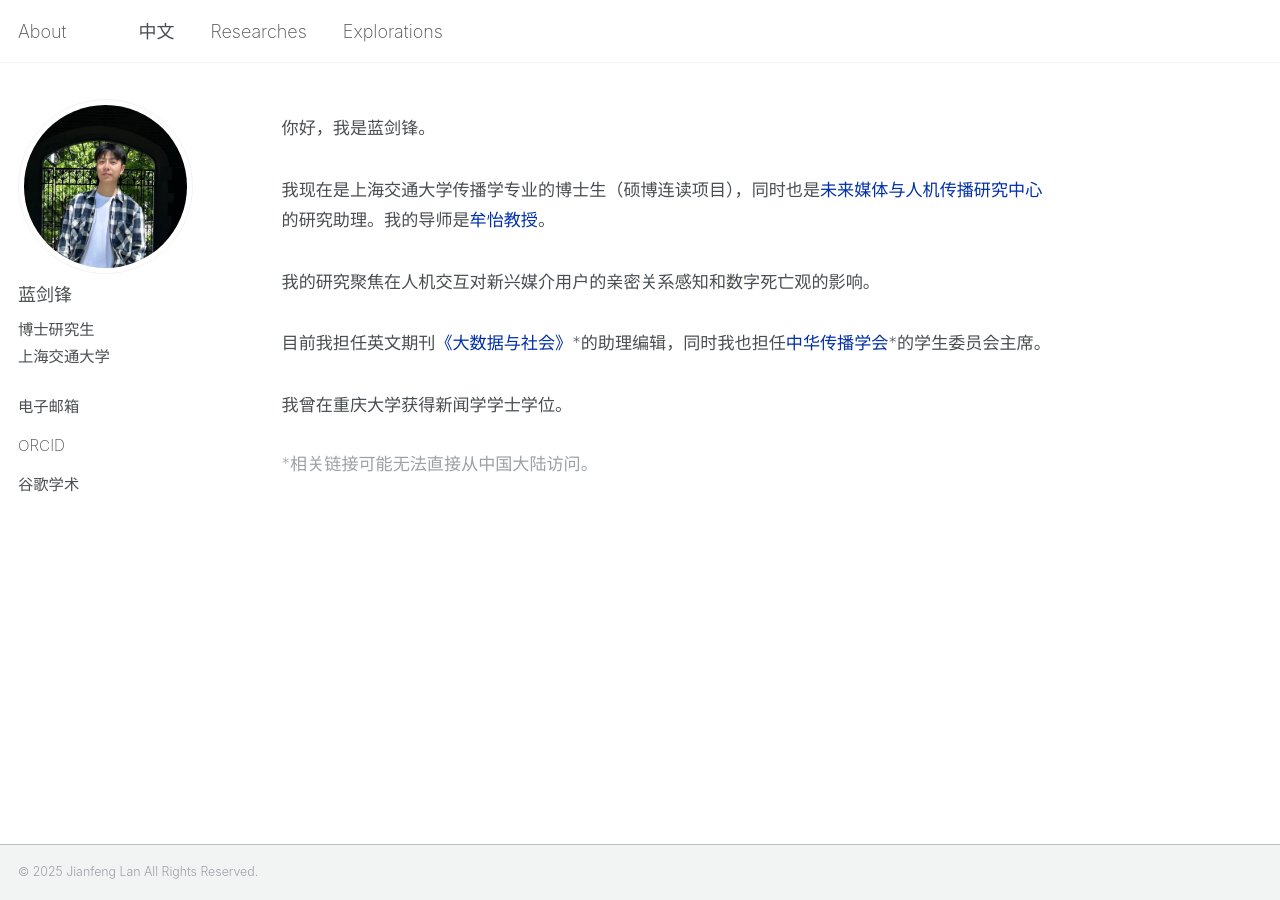
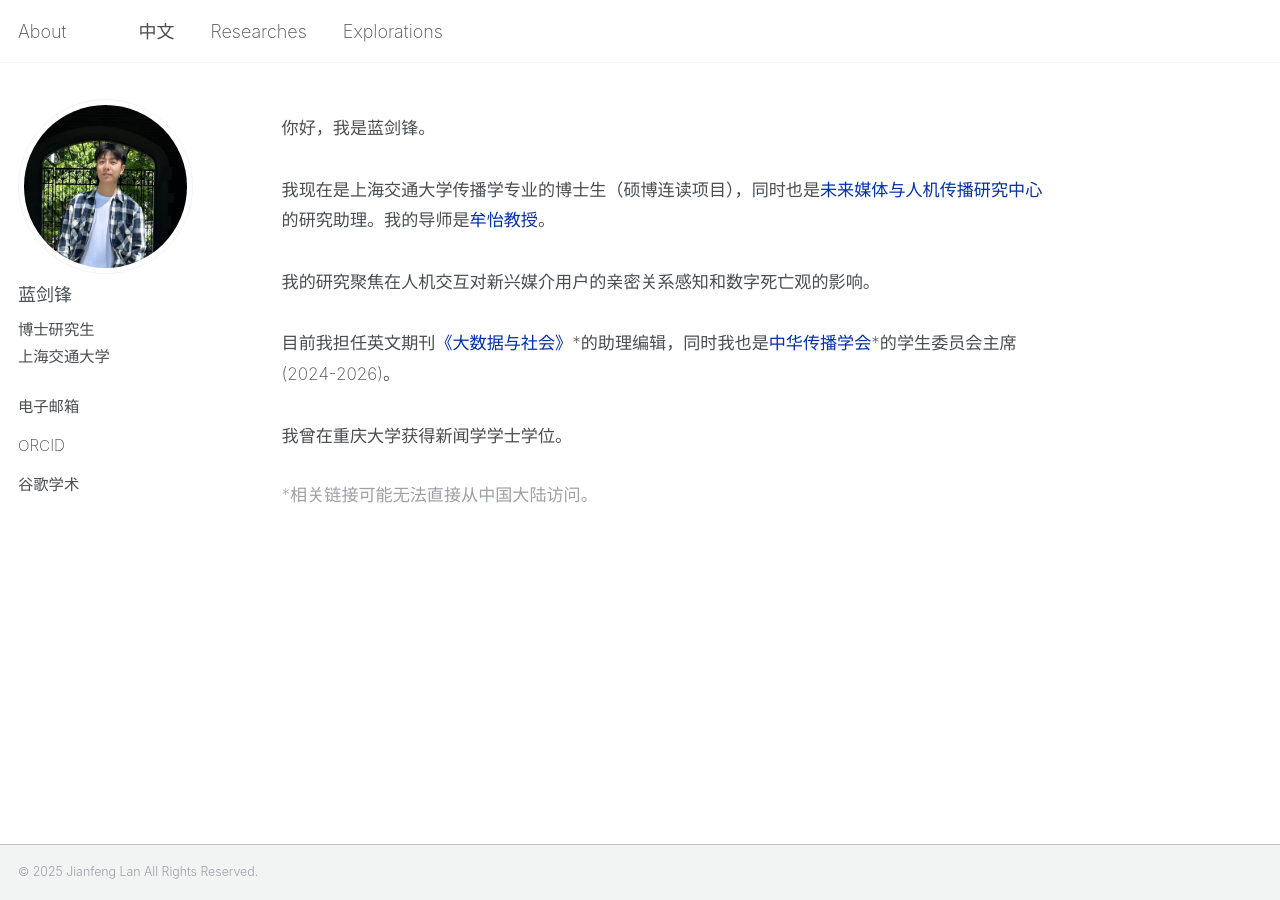
Before and after one commit to jianfenglan/jianfenglan.github.io, a Jekyll site: the page built from chinese.md, in a window 1280 px wide. Built offline with Jekyll 4.4.1, drawn with Linux system fonts in a browser that asks for light colours.

Commit message:
Update chinese.md

```diff
--- a/chinese.md
+++ b/chinese.md
@@ -32,7 +32,7 @@
 
 /* 新增：为脚注定义的样式 */
 .footnote {
-  font-size: 0.7rem; /* 设置更小的字体大小 */
+  font-size: 0.6rem; /* 设置更小的字体大小 */
   font-weight: 200; /* 保持字重统一 */
   margin-top: 2.5em; /* 增加与上方正文的间距 */
   line-height: 1.5;  /* 可以为脚注设置单独的行高 */
@@ -41,7 +41,7 @@
 </style>
 
 <div class="main-content">
-你好，我是蓝剑锋。<br><br>我现在是上海交通大学传播学专业的博士生（硕博连读项目），同时也是<a href="https://cfmhmc.github.io/" class="klein-link" target="_blank">未来媒体与人机传播研究中心</a>的研究助理。我的导师是<a href="https://cfmhmc.github.io/yimou.github.io/" class="klein-link" target="_blank">牟怡教授</a>。<br><br>我的研究聚焦在人机交互对新兴媒介用户的亲密关系感知和数字死亡观的影响。<br><br>目前我担任英文期刊<a href="https://journals.sagepub.com/home/bds" class="klein-link" target="_blank">《大数据与社会》</a>*的助理编辑，同时我也担任<a href="https://www.chinesecommunicationstudies.com/" class="klein-link" target="_blank">中华传播学会</a>*的学生委员会主席。<br><br>我曾在重庆大学获得新闻学学士学位。<br><br>
+你好，我是蓝剑锋。<br><br>我现在是上海交通大学传播学专业的博士生（硕博连读项目），同时也是<a href="https://cfmhmc.github.io/" class="klein-link" target="_blank">未来媒体与人机传播研究中心</a>的研究助理。我的导师是<a href="https://cfmhmc.github.io/yimou.github.io/" class="klein-link" target="_blank">牟怡教授</a>。<br><br>我的研究聚焦在人机交互对新兴媒介用户的亲密关系感知和数字死亡观的影响。<br><br>目前我担任英文期刊<a href="https://journals.sagepub.com/home/bds" class="klein-link" target="_blank">《大数据与社会》</a>*的助理编辑，同时我也是<a href="https://www.chinesecommunicationstudies.com/" class="klein-link" target="_blank">中华传播学会</a>*的学生委员会主席(2024-2026)。<br><br>我曾在重庆大学获得新闻学学士学位。<br><br>
 
 <p class="footnote">*相关链接可能无法直接从中国大陆访问。</p>
 </div>
```
